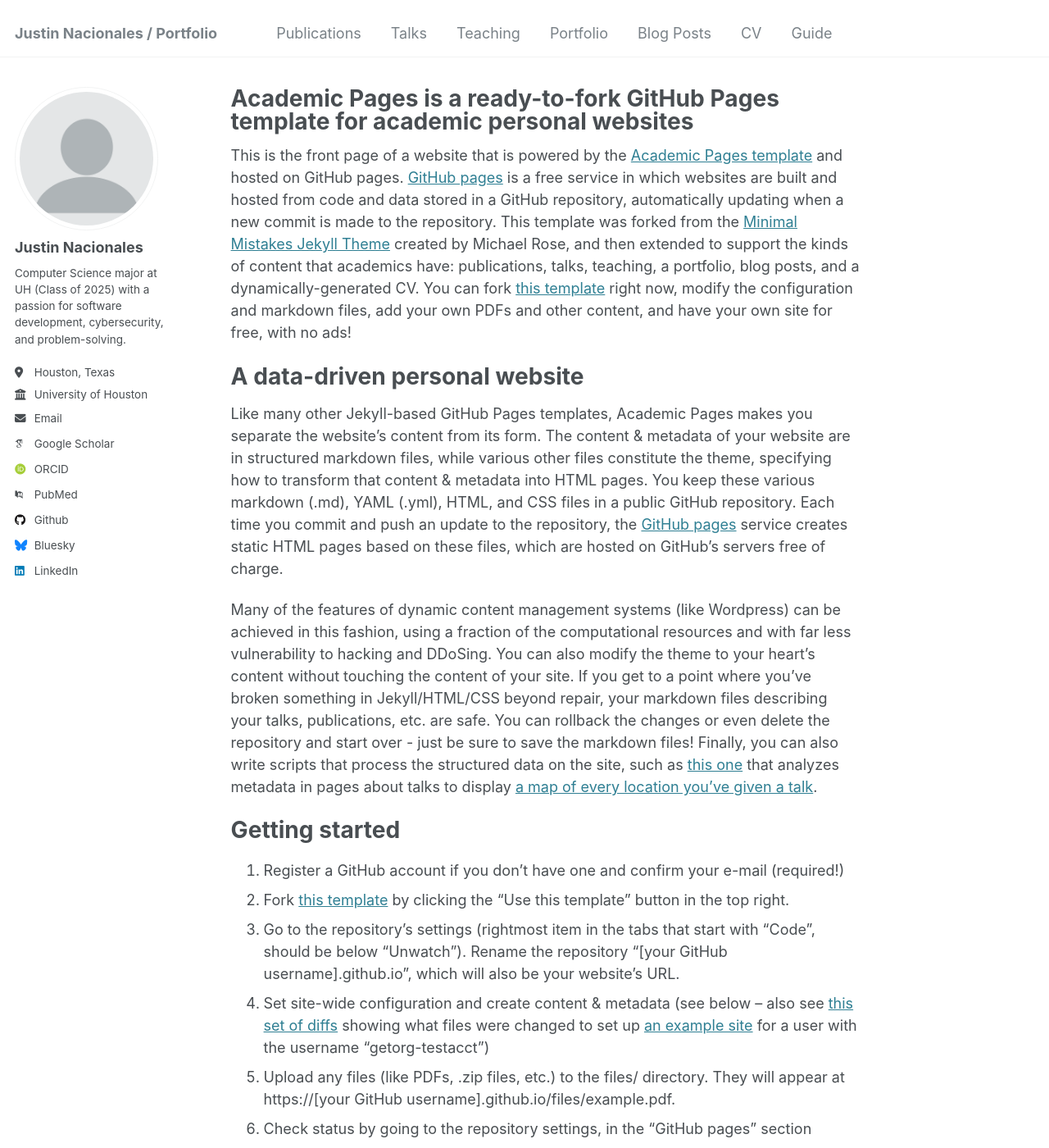
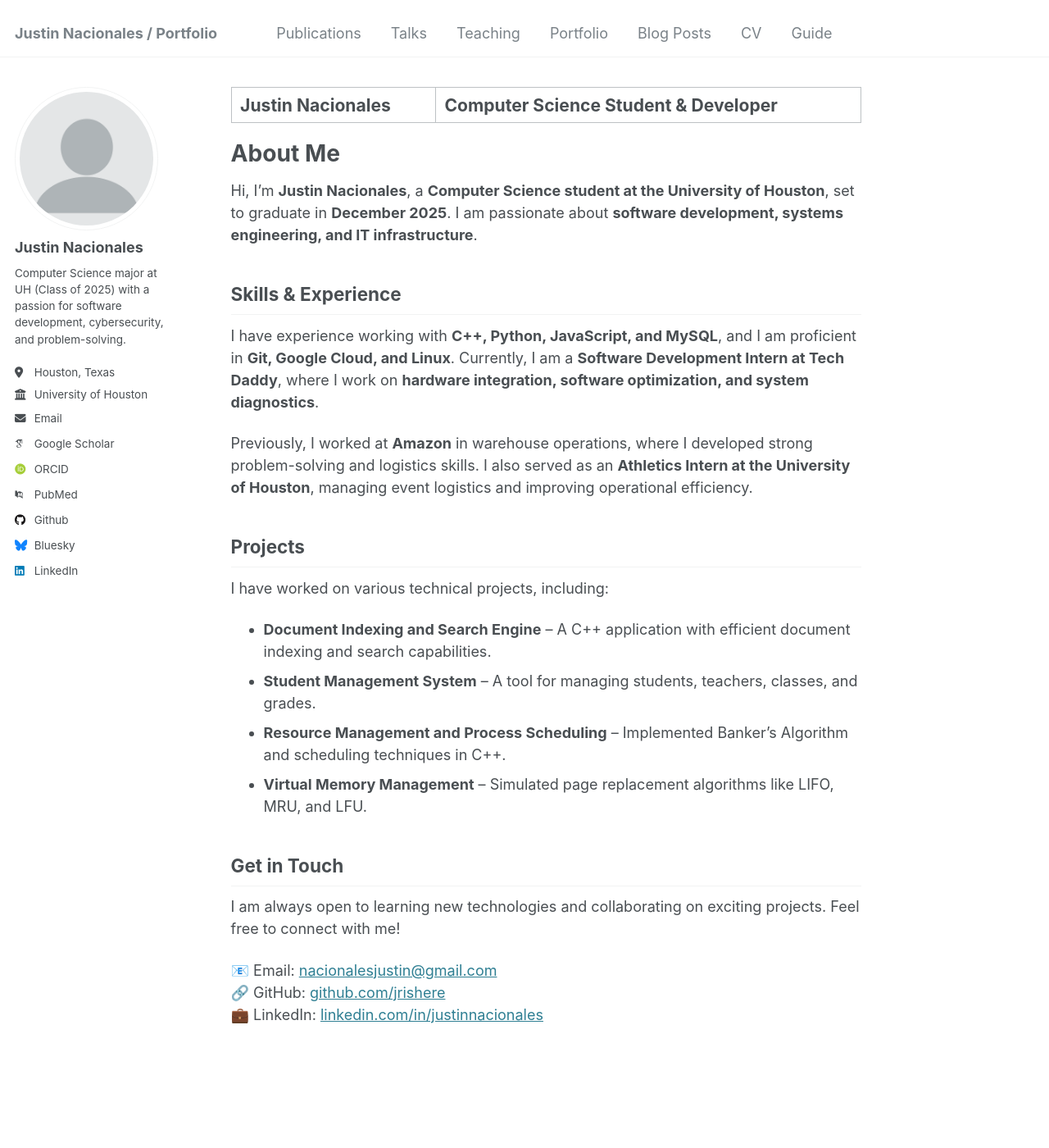
Before and after one commit to jrishere/portfolio, a Jekyll site: the page built from _pages/about.md, in a window 1280 px wide and 1400 px high. Shown: the whole window at 82% size. Built offline with Jekyll 4.4.1, drawn with Linux system fonts in a browser that asks for light colours; some web fonts are replaced; some of the changed text lies outside the part shown.

Commit message:
Update about.md

```diff
--- a/_pages/about.md
+++ b/_pages/about.md
@@ -1,49 +1,31 @@
 ---
 permalink: /
-title: "Academic Pages is a ready-to-fork GitHub Pages template for academic personal websites"
+title: "Justin Nacionales | Computer Science Student & Developer"
 author_profile: true
 redirect_from:
   - /about/
   - /about.html
 ---
 
-This is the front page of a website that is powered by the [Academic Pages template](https://github.com/academicpages/academicpages.github.io) and hosted on GitHub pages. [GitHub pages](https://pages.github.com) is a free service in which websites are built and hosted from code and data stored in a GitHub repository, automatically updating when a new commit is made to the repository. This template was forked from the [Minimal Mistakes Jekyll Theme](https://mmistakes.github.io/minimal-mistakes/) created by Michael Rose, and then extended to support the kinds of content that academics have: publications, talks, teaching, a portfolio, blog posts, and a dynamically-generated CV. You can fork [this template](https://github.com/academicpages/academicpages.github.io) right now, modify the configuration and markdown files, add your own PDFs and other content, and have your own site for free, with no ads!
+# About Me
 
-A data-driven personal website
-======
-Like many other Jekyll-based GitHub Pages templates, Academic Pages makes you separate the website's content from its form. The content & metadata of your website are in structured markdown files, while various other files constitute the theme, specifying how to transform that content & metadata into HTML pages. You keep these various markdown (.md), YAML (.yml), HTML, and CSS files in a public GitHub repository. Each time you commit and push an update to the repository, the [GitHub pages](https://pages.github.com/) service creates static HTML pages based on these files, which are hosted on GitHub's servers free of charge.
+Hi, I’m **Justin Nacionales**, a **Computer Science student at the University of Houston**, set to graduate in **December 2025**. I am passionate about **software development, systems engineering, and IT infrastructure**.
 
-Many of the features of dynamic content management systems (like Wordpress) can be achieved in this fashion, using a fraction of the computational resources and with far less vulnerability to hacking and DDoSing. You can also modify the theme to your heart's content without touching the content of your site. If you get to a point where you've broken something in Jekyll/HTML/CSS beyond repair, your markdown files describing your talks, publications, etc. are safe. You can rollback the changes or even delete the repository and start over - just be sure to save the markdown files! Finally, you can also write scripts that process the structured data on the site, such as [this one](https://github.com/academicpages/academicpages.github.io/blob/master/talkmap.ipynb) that analyzes metadata in pages about talks to display [a map of every location you've given a talk](https://academicpages.github.io/talkmap.html).
+## Skills & Experience
+I have experience working with **C++, Python, JavaScript, and MySQL**, and I am proficient in **Git, Google Cloud, and Linux**. Currently, I am a **Software Development Intern at Tech Daddy**, where I work on **hardware integration, software optimization, and system diagnostics**.
 
-Getting started
-======
-1. Register a GitHub account if you don't have one and confirm your e-mail (required!)
-1. Fork [this template](https://github.com/academicpages/academicpages.github.io) by clicking the "Use this template" button in the top right.
-1. Go to the repository's settings (rightmost item in the tabs that start with "Code", should be below "Unwatch"). Rename the repository "[your GitHub username].github.io", which will also be your website's URL.
-1. Set site-wide configuration and create content & metadata (see below -- also see [this set of diffs](http://archive.is/3TPas) showing what files were changed to set up [an example site](https://getorg-testacct.github.io) for a user with the username "getorg-testacct")
-1. Upload any files (like PDFs, .zip files, etc.) to the files/ directory. They will appear at https://[your GitHub username].github.io/files/example.pdf.
-1. Check status by going to the repository settings, in the "GitHub pages" section
+Previously, I worked at **Amazon** in warehouse operations, where I developed strong problem-solving and logistics skills. I also served as an **Athletics Intern at the University of Houston**, managing event logistics and improving operational efficiency.
 
-Site-wide configuration
-------
-The main configuration file for the site is in the base directory in [_config.yml](https://github.com/academicpages/academicpages.github.io/blob/master/_config.yml), which defines the content in the sidebars and other site-wide features. You will need to replace the default variables with ones about yourself and your site's github repository. The configuration file for the top menu is in [_data/navigation.yml](https://github.com/academicpages/academicpages.github.io/blob/master/_data/navigation.yml). For example, if you don't have a portfolio or blog posts, you can remove those items from that navigation.yml file to remove them from the header.
+## Projects
+I have worked on various technical projects, including:
+- **Document Indexing and Search Engine** – A C++ application with efficient document indexing and search capabilities.
+- **Student Management System** – A tool for managing students, teachers, classes, and grades.
+- **Resource Management and Process Scheduling** – Implemented Banker's Algorithm and scheduling techniques in C++.
+- **Virtual Memory Management** – Simulated page replacement algorithms like LIFO, MRU, and LFU.
 
-Create content & metadata
-------
-For site content, there is one markdown file for each type of content, which are stored in directories like _publications, _talks, _posts, _teaching, or _pages. For example, each talk is a markdown file in the [_talks directory](https://github.com/academicpages/academicpages.github.io/tree/master/_talks). At the top of each markdown file is structured data in YAML about the talk, which the theme will parse to do lots of cool stuff. The same structured data about a talk is used to generate the list of talks on the [Talks page](https://academicpages.github.io/talks), each [individual page](https://academicpages.github.io/talks/2012-03-01-talk-1) for specific talks, the talks section for the [CV page](https://academicpages.github.io/cv), and the [map of places you've given a talk](https://academicpages.github.io/talkmap.html) (if you run this [python file](https://github.com/academicpages/academicpages.github.io/blob/master/talkmap.py) or [Jupyter notebook](https://github.com/academicpages/academicpages.github.io/blob/master/talkmap.ipynb), which creates the HTML for the map based on the contents of the _talks directory).
+## Get in Touch
+I am always open to learning new technologies and collaborating on exciting projects. Feel free to connect with me!
 
-**Markdown generator**
-
-The repository includes [a set of Jupyter notebooks](https://github.com/academicpages/academicpages.github.io/tree/master/markdown_generator
-) that converts a CSV containing structured data about talks or presentations into individual markdown files that will be properly formatted for the Academic Pages template. The sample CSVs in that directory are the ones I used to create my own personal website at stuartgeiger.com. My usual workflow is that I keep a spreadsheet of my publications and talks, then run the code in these notebooks to generate the markdown files, then commit and push them to the GitHub repository.
-
-How to edit your site's GitHub repository
-------
-Many people use a git client to create files on their local computer and then push them to GitHub's servers. If you are not familiar with git, you can directly edit these configuration and markdown files directly in the github.com interface. Navigate to a file (like [this one](https://github.com/academicpages/academicpages.github.io/blob/master/_talks/2012-03-01-talk-1.md) and click the pencil icon in the top right of the content preview (to the right of the "Raw | Blame | History" buttons). You can delete a file by clicking the trashcan icon to the right of the pencil icon. You can also create new files or upload files by navigating to a directory and clicking the "Create new file" or "Upload files" buttons.
-
-Example: editing a markdown file for a talk
-![Editing a markdown file for a talk](/images/editing-talk.png)
-
-For more info
-------
-More info about configuring Academic Pages can be found in [the guide](https://academicpages.github.io/markdown/), the [growing wiki](https://github.com/academicpages/academicpages.github.io/wiki), and you can always [ask a question on GitHub](https://github.com/academicpages/academicpages.github.io/discussions). The [guides for the Minimal Mistakes theme](https://mmistakes.github.io/minimal-mistakes/docs/configuration/) (which this theme was forked from) might also be helpful.
+📧 Email: [nacionalesjustin@gmail.com](mailto:nacionalesjustin@gmail.com)
+🔗 GitHub: [github.com/jrishere](https://github.com/jrishere)
+💼 LinkedIn: [linkedin.com/in/justinnacionales](https://www.linkedin.com/in/justinnacionales)
```
